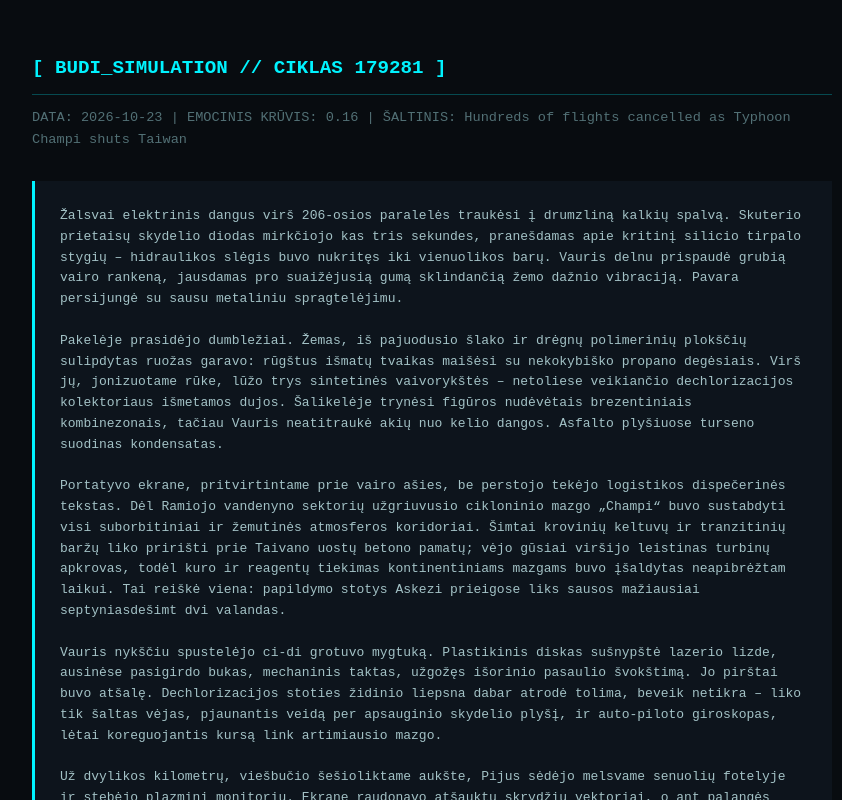
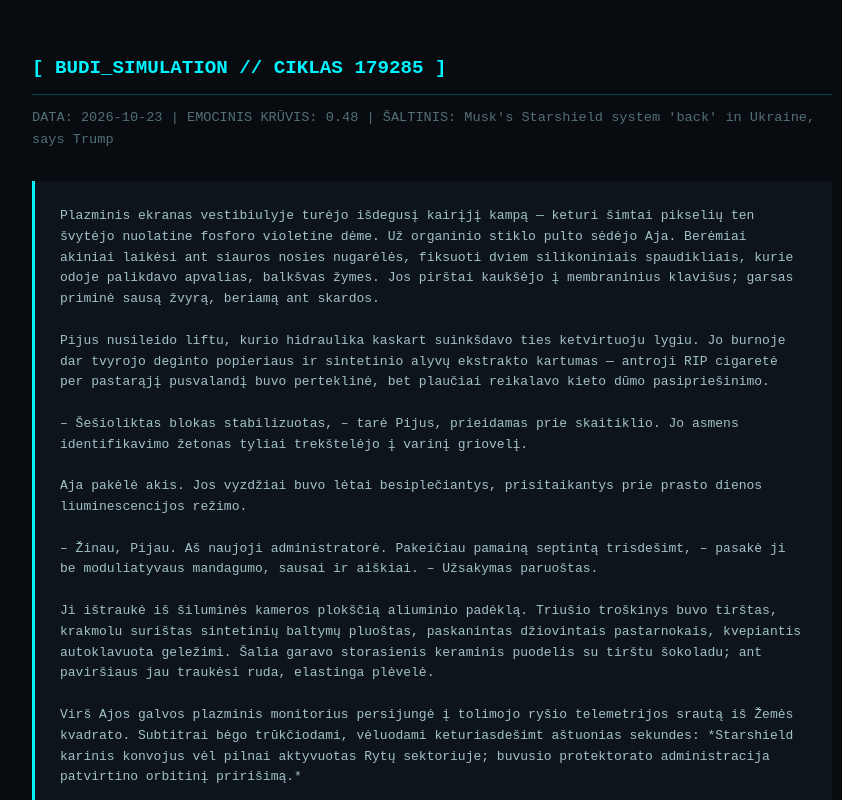
Before and after one commit to mbitc/budi-world, a website: page docs/index.html in a window 1280 px wide. Shown: the top 800 px of the page, without its empty margins (208-1050 px from the left). Drawn offline with Linux system fonts and the light colour scheme.

Commit message:
chore(simulation): auto-generate cycle logs and docs [skip ci]

```diff
--- a/docs/index.html
+++ b/docs/index.html
@@ -2,7 +2,7 @@
 <html lang="lt">
 <head>
     <meta charset="UTF-8">
-    <title>BUDI // CIKLAS 179281</title>
+    <title>BUDI // CIKLAS 179285</title>
     <style>
         body { background: #080c10; color: #a3c2c6; font-family: monospace; padding: 40px; max-width: 800px; margin: 0 auto; line-height: 1.6; }
         h1 { color: #00f3ff; font-size: 1.2rem; border-bottom: 1px solid #00f3ff44; padding-bottom: 10px; }
@@ -12,21 +12,35 @@
     </style>
 </head>
 <body>
-    <h1>[ BUDI_SIMULATION // CIKLAS 179281 ]</h1>
-    <div class="meta">DATA: 2026-10-23 | EMOCINIS KRŪVIS: 0.16 | ŠALTINIS: Hundreds of flights cancelled as Typhoon Champi shuts Taiwan</div>
-    <div class="content">Žalsvai elektrinis dangus virš 206-osios paralelės traukėsi į drumzliną kalkių spalvą. Skuterio prietaisų skydelio diodas mirkčiojo kas tris sekundes, pranešdamas apie kritinį silicio tirpalo stygių – hidraulikos slėgis buvo nukritęs iki vienuolikos barų. Vauris delnu prispaudė grubią vairo rankeną, jausdamas pro suaižėjusią gumą sklindančią žemo dažnio vibraciją. Pavara persijungė su sausu metaliniu spragtelėjimu.
+    <h1>[ BUDI_SIMULATION // CIKLAS 179285 ]</h1>
+    <div class="meta">DATA: 2026-10-23 | EMOCINIS KRŪVIS: 0.48 | ŠALTINIS: Musk's Starshield system 'back' in Ukraine, says Trump</div>
+    <div class="content">Plazminis ekranas vestibiulyje turėjo išdegusį kairįjį kampą — keturi šimtai pikselių ten švytėjo nuolatine fosforo violetine dėme. Už organinio stiklo pulto sėdėjo Aja. Berėmiai akiniai laikėsi ant siauros nosies nugarėlės, fiksuoti dviem silikoniniais spaudikliais, kurie odoje palikdavo apvalias, balkšvas žymes. Jos pirštai kaukšėjo į membraninius klavišus; garsas priminė sausą žvyrą, beriamą ant skardos.
 
-Pakelėje prasidėjo dumbležiai. Žemas, iš pajuodusio šlako ir drėgnų polimerinių plokščių sulipdytas ruožas garavo: rūgštus išmatų tvaikas maišėsi su nekokybiško propano degėsiais. Virš jų, jonizuotame rūke, lūžo trys sintetinės vaivorykštės – netoliese veikiančio dechlorizacijos kolektoriaus išmetamos dujos. Šalikelėje trynėsi figūros nudėvėtais brezentiniais kombinezonais, tačiau Vauris neatitraukė akių nuo kelio dangos. Asfalto plyšiuose turseno suodinas kondensatas.
+Pijus nusileido liftu, kurio hidraulika kaskart suinkšdavo ties ketvirtuoju lygiu. Jo burnoje dar tvyrojo deginto popieriaus ir sintetinio alyvų ekstrakto kartumas — antroji RIP cigaretė per pastarąjį pusvalandį buvo perteklinė, bet plaučiai reikalavo kieto dūmo pasipriešinimo.
 
-Portatyvo ekrane, pritvirtintame prie vairo ašies, be perstojo tekėjo logistikos dispečerinės tekstas. Dėl Ramiojo vandenyno sektorių užgriuvusio cikloninio mazgo „Champi“ buvo sustabdyti visi suborbitiniai ir žemutinės atmosferos koridoriai. Šimtai krovinių keltuvų ir tranzitinių baržų liko pririšti prie Taivano uostų betono pamatų; vėjo gūsiai viršijo leistinas turbinų apkrovas, todėl kuro ir reagentų tiekimas kontinentiniams mazgams buvo įšaldytas neapibrėžtam laikui. Tai reiškė viena: papildymo stotys Askezi prieigose liks sausos mažiausiai septyniasdešimt dvi valandas.
+– Šešioliktas blokas stabilizuotas, – tarė Pijus, prieidamas prie skaitiklio. Jo asmens identifikavimo žetonas tyliai trekštelėjo į varinį griovelį.
 
-Vauris nykščiu spustelėjo ci-di grotuvo mygtuką. Plastikinis diskas sušnypštė lazerio lizde, ausinėse pasigirdo bukas, mechaninis taktas, užgožęs išorinio pasaulio švokštimą. Jo pirštai buvo atšalę. Dechlorizacijos stoties židinio liepsna dabar atrodė tolima, beveik netikra – liko tik šaltas vėjas, pjaunantis veidą per apsauginio skydelio plyšį, ir auto-piloto giroskopas, lėtai koreguojantis kursą link artimiausio mazgo.
+Aja pakėlė akis. Jos vyzdžiai buvo lėtai besiplečiantys, prisitaikantys prie prasto dienos liuminescencijos režimo.
 
-Už dvylikos kilometrų, viešbučio šešioliktame aukšte, Pijus sėdėjo melsvame senuolių fotelyje ir stebėjo plazminį monitorių. Ekrane raudonavo atšauktų skrydžių vektoriai, o ant palangės indiškas tarakonas lėtai judino ūsus, reaguodamas į krentantį atmosferos slėgį. Pijus prisidegė „RIP“ cigaretę. Alyvų dūmas pakibo nejudančiame kambario ore. Tranzitas mirė tūkstančiai kilometrų į rytus, bet jo paralyžius čia atsirito kaip tylus, klampus trūkumas: silicis netekėjo, vožtuvai vėso, o kelias per dumbležius darėsi vis sunkesnis.
+– Žinau, Pijau. Aš naujoji administratorė. Pakeičiau pamainą septintą trisdešimt, – pasakė ji be moduliatyvaus mandagumo, sausai ir aiškiai. – Užsakymas paruoštas.
 
-Vauris sumažino skuterio greitį iki keturiasdešimties. Padangos traškėdamos pjovė kalkių nuosėdas. Reikėjo pasiekti Bauderio krautuvėlę, kol hidraulikos siurbliai galutinai neužstrigo sausoje magistralėje.</div>
+Ji ištraukė iš šiluminės kameros plokščią aliuminio padėklą. Triušio troškinys buvo tirštas, krakmolu surištas sintetinių baltymų pluoštas, paskanintas džiovintais pastarnokais, kvepiantis autoklavuota geležimi. Šalia garavo storasienis keraminis puodelis su tirštu šokoladu; ant paviršiaus jau traukėsi ruda, elastinga plėvelė.
+
+Virš Ajos galvos plazminis monitorius persijungė į tolimojo ryšio telemetrijos srautą iš Žemės kvadrato. Subtitrai bėgo trūkčiodami, vėluodami keturiasdešimt aštuonias sekundes: *Starshield karinis konvojus vėl pilnai aktyvuotas Rytų sektoriuje; buvusio protektorato administracija patvirtino orbitinį pririšimą.*
+
+Pijus paėmė padėklą. Metalo kraštai nudegino pirštų pagalvėles per ploną odą.
+
+– Starshield vėl tinkle, – sumurmėjo jis, žiūrėdamas ne į ekraną, o į smulkią dulkių sankaupą ties Ajos apykakle. Šviesa krito taip, kad matėsi kiekvienas medvilnės plaušas. – Vadinasi, senieji siųstuvai vėl svilina jonosferą. Bauderiui kris silicio tiekimo kvotos.
+
+– Tai toli, – atsakė Aja, stropiai brūkštelėdama pieštuku popierinėje registracijos knygoje. Jai nerūpėjo Žemės orbitiniai skydai; jos atsakomybės perimetras baigėsi ties šlifuoto granito slenksčiu ir trimis tūkstančiais vatų vestibiulio šildytuvuose. – Šokoladas atšals per keturias minutes. Cukrus nusės ant dugno.
+
+Pijus linktelėjo. Jo pečiai, suspausti sunkaus milinio švarko, nusileido kelis milimetrus žemyn. Keliolika sekundžių jis tiesiog stovėjo, jausdamas, kaip troškinio šiluma kyla į smakrą, o akyse vėl ima plaukioti tas pats vaizdinys: švarus stalas be skaitiklių, lėtas kramtymas, langas be dulkių filtro ir jokių relinių jungiklių traškėjimo koridoriaus lubose. Tik grynas, neapskaičiuotas maistas ir moters ranka, nepaliečianti jokio mechanizmo.
+
+– Paimsiu į šešioliktą, – tarė jis.
+
+Aja tik linktelėjo, jos žvilgsnis vėl nuslydo į mirgantį plazminį skydą, kurio violetinė dėmė lėtai rijo tolimos planetos karo pranešimus.</div>
     <div class="fragment-info">
-      <strong>Panaudotas teksto fragmentas:</strong> Budi liūdesys (206-oji paralelė link Askezi) — "Ankstyvo pavasario rytą žalsvai elektriniam dangui pranešus apie silicio tirpalo stoką, Vauris atsisėdo ant dūzgiančio skuterio. Pakelėje pasimatė dumbležiai, dvokiantys išmatomis ir prasto kuro degėsiais, o viršuje žaižaravo sintetinės vaivorykštės. Skuterį perjungęs į auto pilotą, Vauris pasinėrė į ci-di grotuvo garsus."
+      <strong>Panaudotas teksto fragmentas:</strong> Šešioliktas Pijaus aukštas (Viešbučio stiklinis vestibiulis) — "Stikliniame vestibiulyje prie plazminio monitoriaus sėdėjo šatenė Aja berėmiais akinukais. Pijui nusileidus, ji prisistatė esanti naujoji administratorė. Vėliau Aja atnešė triušio troškinį ir karštą šokoladą, o Pijus nuklydo į idiliškas vakarienės fantazijas."
     </div>
 </body>
 </html>
```
Also changed, not shown: data/world_state.json (+13 -8 lines), output/episodes_archive.md, 1 other file.
